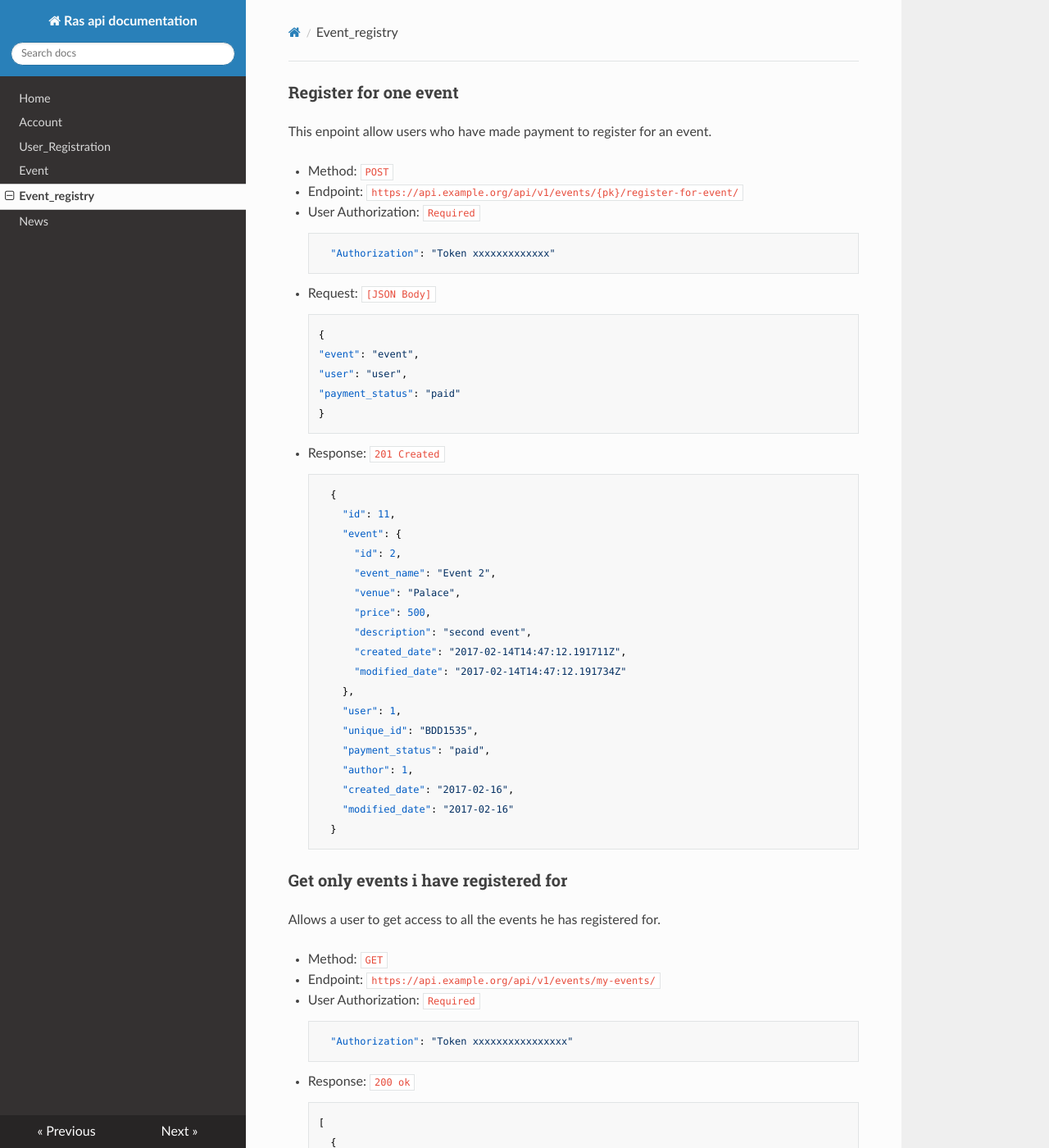
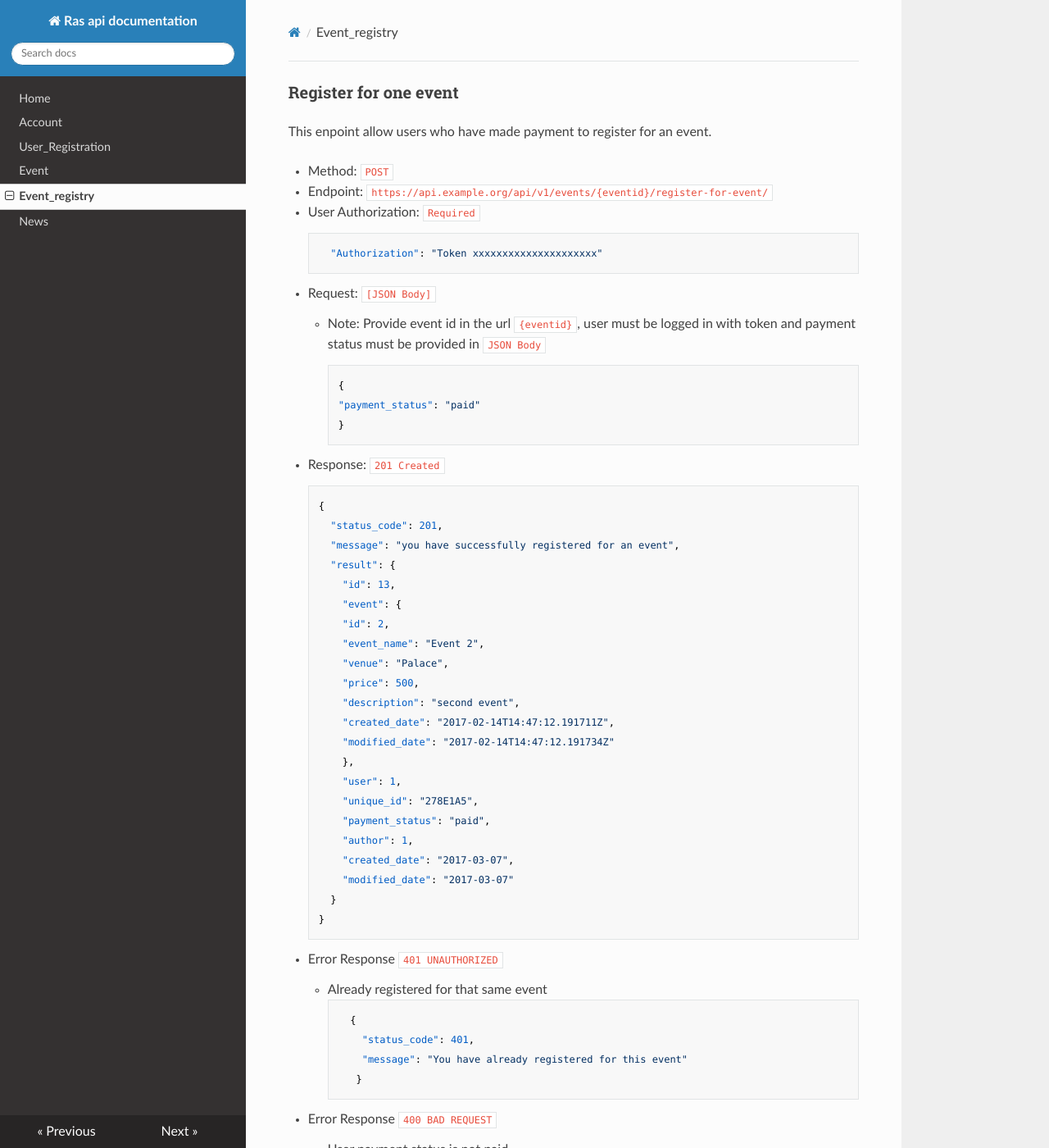
Before and after one commit to rasghana/ras_docs, an MkDocs documentation site: the page built from docs/event_registry.md, in a window 1280 px wide and 1400 px high. Shown: the whole window at 82% size. Built offline with MkDocs 1.6.1, drawn with Linux system fonts in a browser that asks for light colours; nearby versions of some CDN libraries; old or Windows-style settings are respelled for this version of MkDocs; some of the changed text lies outside the part shown.

Commit message:
added status_code to docs

```diff
--- a/docs/event_registry.md
+++ b/docs/event_registry.md
@@ -3,41 +3,63 @@ This enpoint allow users who have made payment to register for an event.
 
 - Method: `POST`
 
-- Endpoint: `https://api.example.org/api/v1/events/{pk}/register-for-event/`
+- Endpoint: `https://api.example.org/api/v1/events/{eventid}/register-for-event/`
 
 - User Authorization: ``Required``
 
-          "Authorization": "Token xxxxxxxxxxxxx"
+          "Authorization": "Token xxxxxxxxxxxxxxxxxxxxx"
 
   - Request: ``[JSON Body]``
 
-        {
-        "event": "event",
-        "user": "user",
-        "payment_status": "paid"
-        }
+      - Note: Provide event id in the url ``{eventid}``,  user must be logged in with token and payment status must be provided in ``JSON Body``
+
+            {
+            "payment_status": "paid"
+            }
 
  - Response: ``201 Created``
 
-          {
-            "id": 11,
+        {
+          "status_code": 201,
+          "message": "you have successfully registered for an event",
+          "result": {
+            "id": 13,
             "event": {
-              "id": 2,
-              "event_name": "Event 2",
-              "venue": "Palace",
-              "price": 500,
-              "description": "second event",
-              "created_date": "2017-02-14T14:47:12.191711Z",
-              "modified_date": "2017-02-14T14:47:12.191734Z"
+            "id": 2,
+            "event_name": "Event 2",
+            "venue": "Palace",
+            "price": 500,
+            "description": "second event",
+            "created_date": "2017-02-14T14:47:12.191711Z",
+            "modified_date": "2017-02-14T14:47:12.191734Z"
             },
             "user": 1,
-            "unique_id": "BDD1535",
+            "unique_id": "278E1A5",
             "payment_status": "paid",
             "author": 1,
-            "created_date": "2017-02-16",
-            "modified_date": "2017-02-16"
+            "created_date": "2017-03-07",
+            "modified_date": "2017-03-07"
           }
+        }
 
+
+- Error Response ``401 UNAUTHORIZED``
+
+    - Already registered for that same event
+
+              {
+                "status_code": 401,
+                "message": "You have already registered for this event"
+               }
+
+- Error Response ``400 BAD REQUEST``
+
+    - User payment status is not paid
+
+              {
+                "status_code": 400,
+                "message": "Unsuccessful event registration, check your payment status"
+              }
 
 ### Get only events i have registered for
 Allows a user to get access to all the events he has registered for.
@@ -48,7 +70,7 @@ Allows a user to get access to all the events he has registered for.
 
 - User Authorization: ``Required``
 
-          "Authorization": "Token xxxxxxxxxxxxxxxx"
+          "Authorization": "Token xxxxxxxxxxxxxxxxxxxx"
 
   - Response: ``200 ok``
 
```
Also changed, not shown: docs/account_registration.md (+35 -0 lines), docs/events.md (+25 -20 lines), docs/user_registration.md (+40 -14 lines), site/account_registration/index.html, site/event_registry/index.html, site/index.html, site/mkdocs/search_index.json, site/sitemap.xml.
